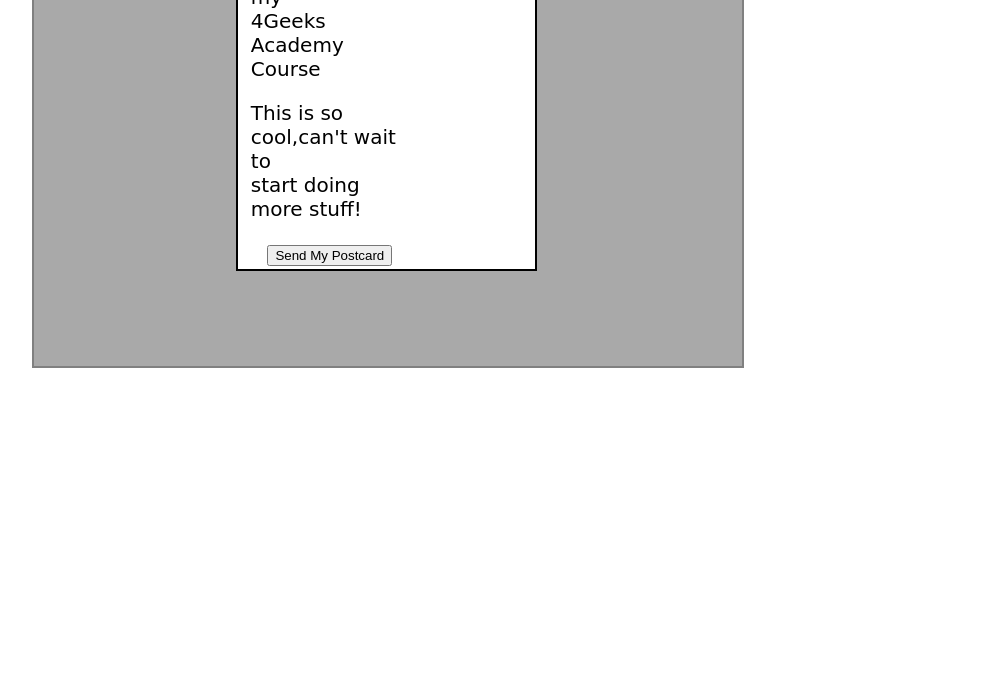
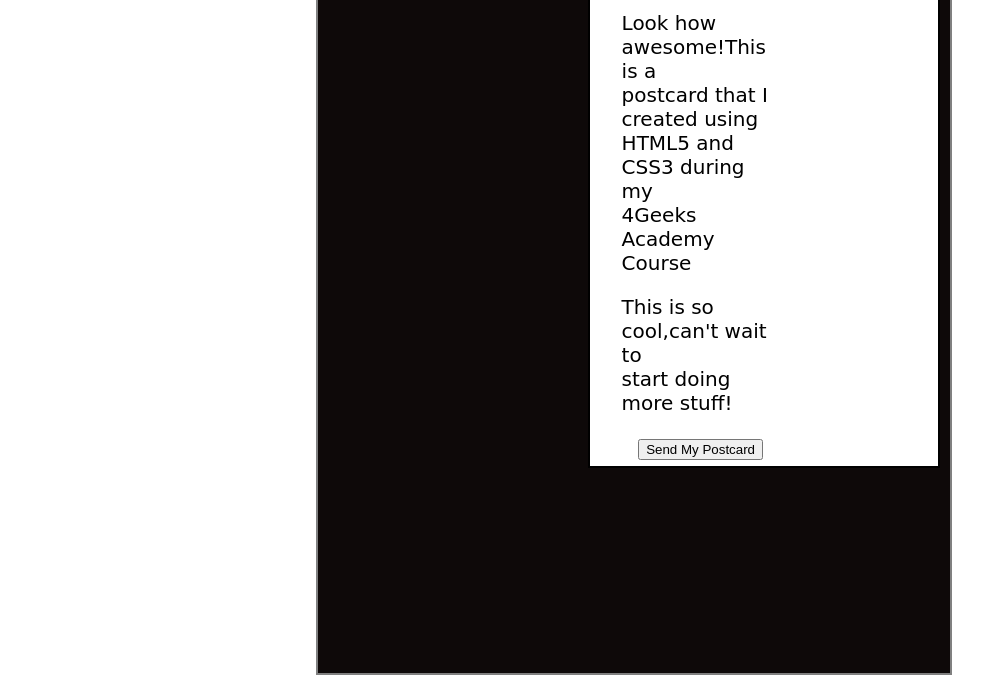
Before and after one commit to Ishdin/Ishdin-postcard, a plain HTML site: page index.html in a window 1280 px wide. Shown: the part 645-1330 px from the top of the page, without its empty margins (292-1275 px from the left). Before the commit the page ends 1021 px from the top, so only its background shows below. Drawn offline with Linux system fonts and the light colour scheme.

Commit message:
final for today

```diff
--- a/style.css
+++ b/style.css
@@ -2,10 +2,10 @@
     width: 50%;
     border : 2px;
     border-color: gray;
-    background-color:  darkgrey;
+    background-color:  rgb(14, 9, 9);
     border-style:solid;
-    margin: 10% 10% 0% 25%;
-    padding : 0% 5% 5% 1%;
+    margin: 200px 0px 10px 600px;
+    padding : 200px 0px 200px 0px;
 }
 .header {
     width: 25%;
@@ -13,8 +13,8 @@
     border-color: black;
     border-style:solid;
     background-color: white;
-    margin : 15% 10% 5% 30%;
-    padding: 0% 20% 0.5% 2%;
+    margin : 15px 20px 5px 270px;
+    padding: 0% 25% 1% 5%;
     font-family: cursive;
     font-size:30px;
 }
```
